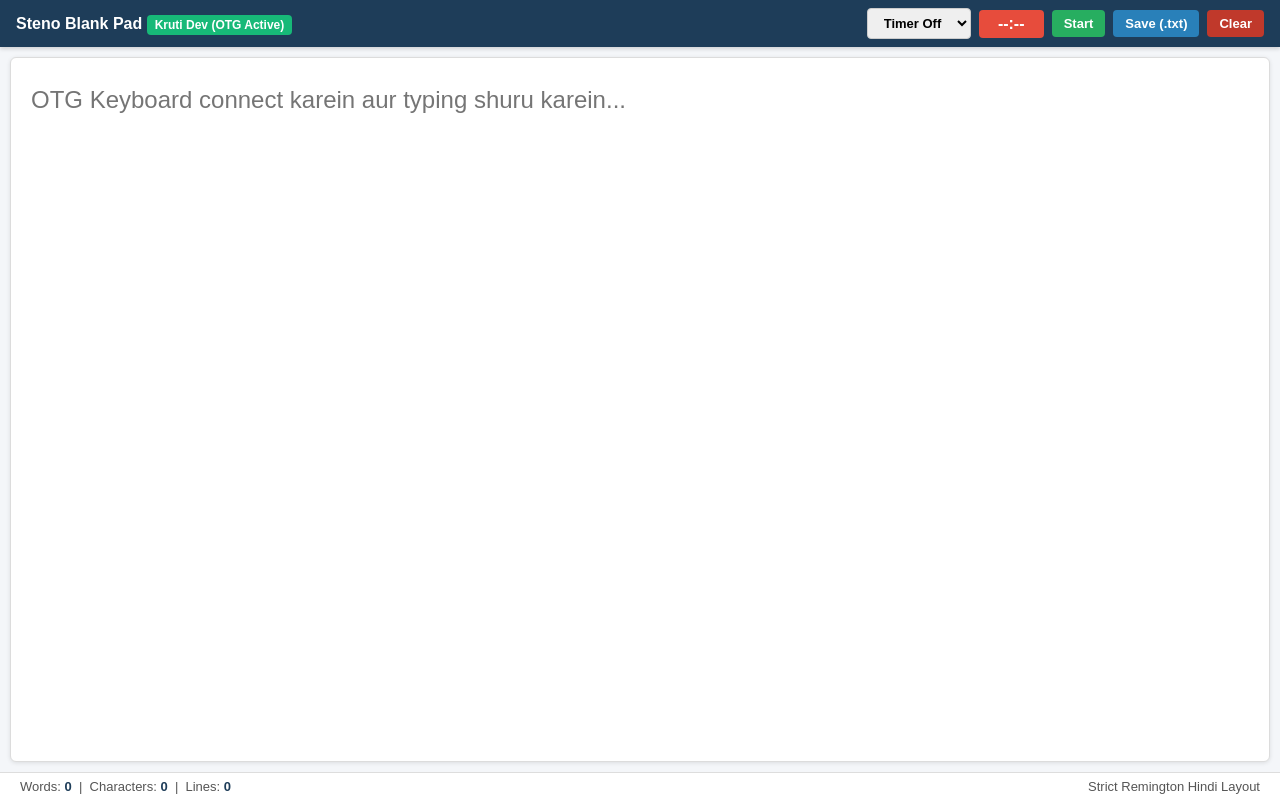
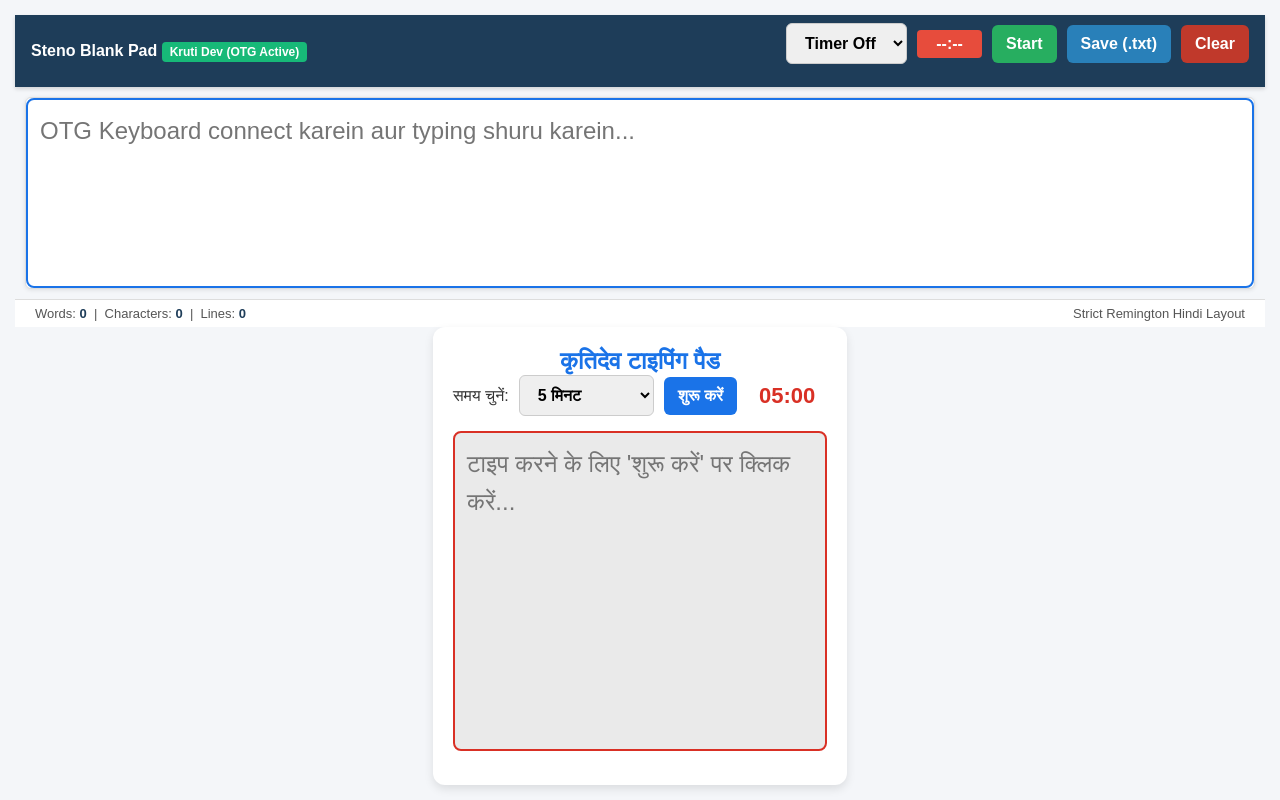
Before and after one commit to AMAZING215/amazing-hindi-typing-practice, a plain HTML site: page efficiency.html in a window 1280 px wide. Drawn offline with Linux system fonts and the light colour scheme; a web font is replaced by a local one.

Commit message:
Update efficiency.html

```diff
--- a/efficiency.html
+++ b/efficiency.html
@@ -290,3 +290,201 @@
   </script>
 </body>
 </html>
+<!DOCTYPE html>
+<html lang="hi">
+<head>
+    <meta charset="UTF-8">
+    <meta name="viewport" content="width=device-width, initial-scale=1.0">
+    <title>Kruti Dev Mobile Typing Pad</title>
+    <style>
+        @font-face {
+            font-family: 'KrutiDev010';
+            src: url('https://cdn.jsdelivr.net/gh/muralig/fonts/Kruti_Dev_010.ttf') format('truetype');
+            font-weight: normal;
+            font-style: normal;
+        }
+
+        body {
+            font-family: Arial, sans-serif;
+            margin: 0;
+            padding: 15px;
+            background-color: #f4f6f9;
+            color: #333;
+        }
+
+        .container {
+            max-width: 600px;
+            margin: auto;
+            background: #ffffff;
+            padding: 20px;
+            border-radius: 12px;
+            box-shadow: 0 4px 10px rgba(0,0,0,0.1);
+        }
+
+        h2 {
+            text-align: center;
+            margin-top: 0;
+            color: #1a73e8;
+        }
+
+        .controls {
+            display: flex;
+            gap: 10px;
+            align-items: center;
+            justify-content: space-between;
+            margin-bottom: 15px;
+            flex-wrap: wrap;
+        }
+
+        select, button {
+            padding: 10px 14px;
+            font-size: 16px;
+            border-radius: 6px;
+            border: 1px solid #ccc;
+        }
+
+        button {
+            background-color: #1a73e8;
+            color: white;
+            border: none;
+            cursor: pointer;
+            font-weight: bold;
+        }
+
+        button:active {
+            background-color: #1558b0;
+        }
+
+        #timerDisplay {
+            font-size: 22px;
+            font-weight: bold;
+            color: #d93025;
+            min-width: 80px;
+            text-align: center;
+        }
+
+        textarea {
+            width: 100%;
+            height: 320px;
+            box-sizing: border-box;
+            font-family: 'KrutiDev010', sans-serif !important;
+            font-size: 24px;
+            padding: 12px;
+            border: 2px solid #ccc;
+            border-radius: 8px;
+            outline: none;
+            resize: none;
+            line-height: 1.6;
+        }
+
+        textarea:focus {
+            border-color: #1a73e8;
+        }
+
+        textarea:disabled {
+            background-color: #eaeaea;
+            color: #000;
+            cursor: not-allowed;
+            border-color: #d93025;
+        }
+
+        #statusMsg {
+            text-align: center;
+            font-weight: bold;
+            margin-top: 10px;
+            color: #d93025;
+        }
+    </style>
+</head>
+<body>
+
+<div class="container">
+    <h2>कृतिदेव टाइपिंग पैड</h2>
+
+    <div class="controls">
+        <label for="timeSelect">समय चुनें:</label>
+        <select id="timeSelect">
+            <option value="1">1 मिनट (टेस्ट)</option>
+            <option value="5" selected>5 मिनट</option>
+            <option value="10">10 मिनट</option>
+            <option value="15">15 मिनट</option>
+        </select>
+        <button id="startBtn" onclick="startTest()">शुरू करें</button>
+        <div id="timerDisplay">05:00</div>
+    </div>
+
+    <textarea id="typingArea" placeholder="टाइप करने के लिए 'शुरू करें' पर क्लिक करें..." disabled></textarea>
+
+    <div id="statusMsg"></div>
+</div>
+
+<script>
+    let timer;
+    let totalSeconds = 0;
+    let isRunning = false;
+
+    const timeSelect = document.getElementById('timeSelect');
+    const startBtn = document.getElementById('startBtn');
+    const timerDisplay = document.getElementById('timerDisplay');
+    const typingArea = document.getElementById('typingArea');
+    const statusMsg = document.getElementById('statusMsg');
+
+    timeSelect.addEventListener('change', function() {
+        if (!isRunning) {
+            let mins = this.value;
+            timerDisplay.innerText = (mins < 10 ? '0' : '') + mins + ":00";
+        }
+    });
+
+    function startTest() {
+        if (isRunning) return;
+
+        totalSeconds = parseInt(timeSelect.value) * 60;
+        isRunning = true;
+
+        statusMsg.innerText = "";
+        typingArea.value = "";
+        typingArea.disabled = false;
+        typingArea.focus();
+
+        startBtn.disabled = true;
+        timeSelect.disabled = true;
+
+        updateTimerDisplay();
+
+        timer = setInterval(() => {
+            totalSeconds--;
+            updateTimerDisplay();
+
+            if (totalSeconds <= 0) {
+                clearInterval(timer);
+                endTest();
+            }
+        }, 1000);
+    }
+
+    function updateTimerDisplay() {
+        let mins = Math.floor(totalSeconds / 60);
+        let secs = totalSeconds % 60;
+        timerDisplay.innerText =
+            (mins < 10 ? "0" : "") + mins + ":" +
+            (secs < 10 ? "0" : "") + secs;
+    }
+
+    function endTest() {
+        isRunning = false;
+
+        // टाइपिंग को तुरंत लॉक करना (डाटा डिलीट नहीं होगा)
+        typingArea.setAttribute('readonly', true);
+        typingArea.disabled = true;
+
+        startBtn.disabled = false;
+        timeSelect.disabled = false;
+        startBtn.innerText = "पुनः शुरू करें";
+
+        statusMsg.innerText = "समय समाप्त! टाइपिंग लॉक हो गई है, आपका टेक्स्ट सुरक्षित है।";
+    }
+</script>
+
+</body>
+</html>
```
